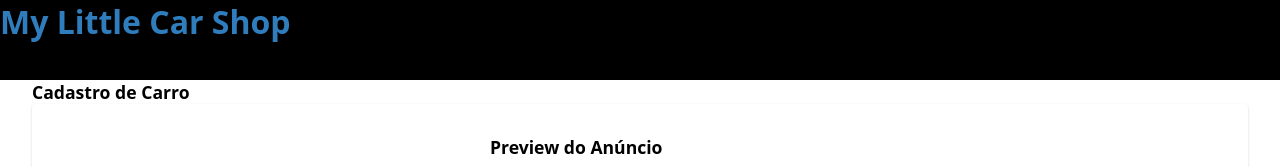
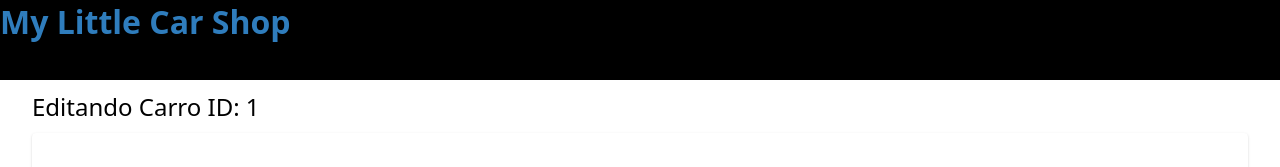
Before and after one commit to mrgreque/car-trade-front, a React (Vite) app: page /car/edit/1 in a window 1280 px wide. Shown: the top 167 px of the page. Built offline with nearby package versions, Linux system fonts and the light colour scheme; no server answers.

Commit message:
update car logic finished

```diff
--- a/src/components/organism/gridCars/index.tsx
+++ b/src/components/organism/gridCars/index.tsx
@@ -5,7 +5,7 @@ import { GridCarsProps } from './types';
 
 const GridCars = (props: GridCarsProps) => {
   return (
-    <StyledGrid container spacing={{ xs: 2, md: 1, sm: 1 }} columns={{ xs: 4, sm: 8, md: 12 }}>
+    <StyledGrid container spacing={{ xs: 2, md: 1, sm: 1 }} columns={{ xs: 4, sm: 8, md: 10 }}>
       {props.cars.map((car, index) => (
         <Grid item xs={8} sm={4} md={2} key={index}>
           <StyledItem>
--- a/src/components/pages/carList/index.tsx
+++ b/src/components/pages/carList/index.tsx
@@ -19,7 +19,7 @@ const CarList = () => {
   useEffect(() => {
     axios.post('http://localhost:3000/cars/paginated', {
       page,
-      itemsPerPage: 30
+      itemsPerPage: 20
     })
       .then((response: {
         data: {
@@ -29,7 +29,7 @@ const CarList = () => {
       }) => {
         console.log(response.data)
         setCars(response.data.cars)
-        setTotalPages(calculateTotalPages(response.data.total, 30));
+        setTotalPages(calculateTotalPages(response.data.total, 20));
       })
       .catch((error) => {
         console.log(error)
--- a/src/components/pages/carList/types.ts
+++ b/src/components/pages/carList/types.ts
@@ -1,5 +1,5 @@
 export type CarProps = {
-  id: string,
+  id: number,
   name: string,
   brand: string,
   model: string,
--- a/src/components/pages/registerCar/index.tsx
+++ b/src/components/pages/registerCar/index.tsx
@@ -9,10 +9,10 @@ import { Column, Row, SpacedRow, Spacer } from "../../global/styled"
 import CarCard from '../../molecules/card';
 import CardTitle from "../../atoms/cardTitle"
 import DefaultSelect from "../../atoms/defautSelect"
-import { StyledArticlePreview, StyledCardPreview } from "./styled"
+import { StyledArticlePreview, StyledCardPreview, StyledTtlePreview } from "./styled"
 import axios from "axios"
 import { CarProps } from "../carList/types"
-import { useParams } from "react-router-dom"
+import { useNavigate, useParams } from "react-router-dom"
 
 const brazilStates = [
   { value: 'AC', label: 'Acre' },
@@ -124,6 +124,8 @@ const RegisterCar = () => {
   const [principalImage, setPrincipalImage] = useState('/not_image_2.jpg')
   const [oldPrice, setOldPrice] = useState(0)
   const [editingCar, setEditingCar] = useState<boolean>(false)
+  const [carId, setCarId] = useState<number>(0)
+  const navigate = useNavigate()
 
   const requiredFields: string[] = [
     'name',
@@ -219,6 +221,23 @@ const RegisterCar = () => {
       alert('Preencha todos os campos obrigatórios corretamente!')
       return
     }
+
+    if (editingCar) {
+      // updateCar(car)
+      // axios.patch(`http://localhost:3000/car/${carId}`, car, { headers: {Authorization: `Bearer ${localStorage.getItem('token') as string}`}})
+      axios.patch(`http://localhost:3000/car/${carId}`, car, { headers: {Authorization: `Bearer eyJhbGciOiJIUzI1NiIsInR5cCI6IkpXVCJ9.eyJrZXkiOiIyIiwiaWF0IjoxNjg5NzM1NjkyLCJleHAiOjE2ODk3MzY4OTJ9.j6SJWjW1QJDPhsPJj9N7lF_xOUQ2KU6b-10kYK1K2rU`}})
+        .then((response) => {
+          console.log(response.data)
+          alert('Carro atualizado com sucesso!')
+          setTimeout(() => {
+            navigate('/admin')
+          })
+        })
+        .catch((error) => {
+          console.log(error)
+          alert('Erro ao atualizar carro!')
+        })
+    } else {
     // axios.post('http://localhost:3000/car', car, { headers: {Authorization: `Bearer ${localStorage.getItem('token') as string}`}})
       axios.post('http://localhost:3000/car', car, { headers: {Authorization: `Bearer eyJhbGciOiJIUzI1NiIsInR5cCI6IkpXVCJ9.eyJrZXkiOiIyIiwiaWF0IjoxNjg5NzE4NDY1LCJleHAiOjE2ODk3MTk2NjV9.Qw0qPMuFOLjPtaeY2ftyHJ0TVswbwtpN3WitMUX1c6o`}})
         .then((response) => {
@@ -230,6 +249,7 @@ const RegisterCar = () => {
           console.log(error)
           alert('Erro ao cadastrar carro!')
         })
+    }
   }
 
   const loadCar = (car: CarProps) => {
@@ -252,6 +272,7 @@ const RegisterCar = () => {
     setState(car.state)
     setPrincipalImage(car.principalImage)
     setOldPrice(car.oldPrice ?? 0)
+    setCarId(car.id)
   }
 
   const { id } = useParams()
@@ -279,7 +300,9 @@ const RegisterCar = () => {
           <Row
             width="100%"
           >
-            <CardTitle text="Cadastro de Carro" />
+            <StyledTtlePreview>
+              {editingCar ? `Editando Carro ID: ${id ?? ''}` : 'Cadastro de Carro'}
+            </StyledTtlePreview>
           </Row>
           <Row
             width="100%"
@@ -308,7 +331,7 @@ const RegisterCar = () => {
                     principalImage,
                     oldPrice,
                     city,
-                    id: '',
+                    id: 0,
                   }}
                 />
               </StyledArticlePreview>
--- a/src/components/pages/registerCar/styled.ts
+++ b/src/components/pages/registerCar/styled.ts
@@ -13,3 +13,10 @@ export const StyledArticlePreview = styled.article`
   max-width: 300px;
   width: 100%;
 `
+
+export const StyledTtlePreview = styled.p`
+  font-size: 1.5em;
+  text-align: center;
+  margin: 10px 0;
+  padding: 0;
+`
```
Lines whose indentation alone changed are shown as unchanged.
